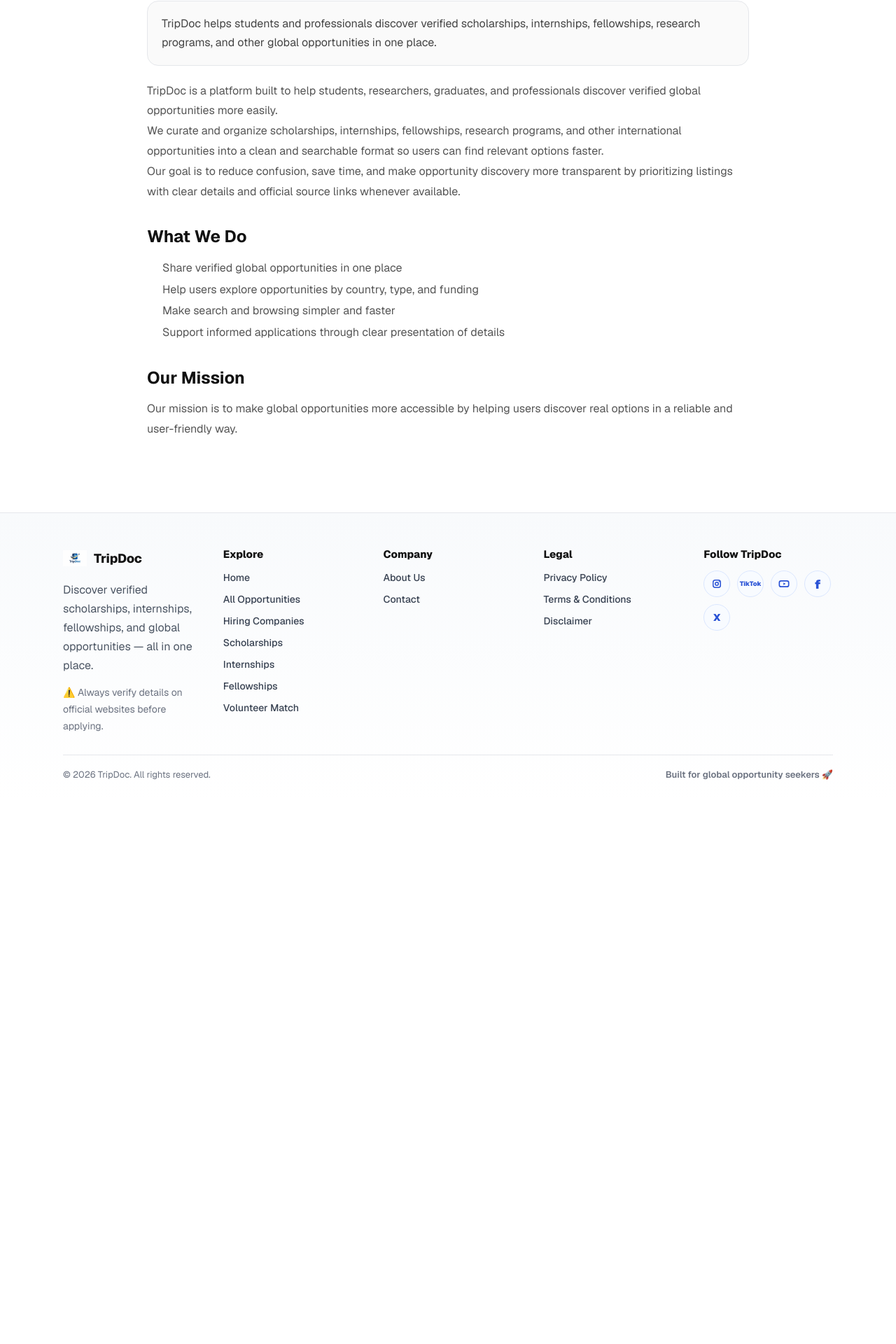
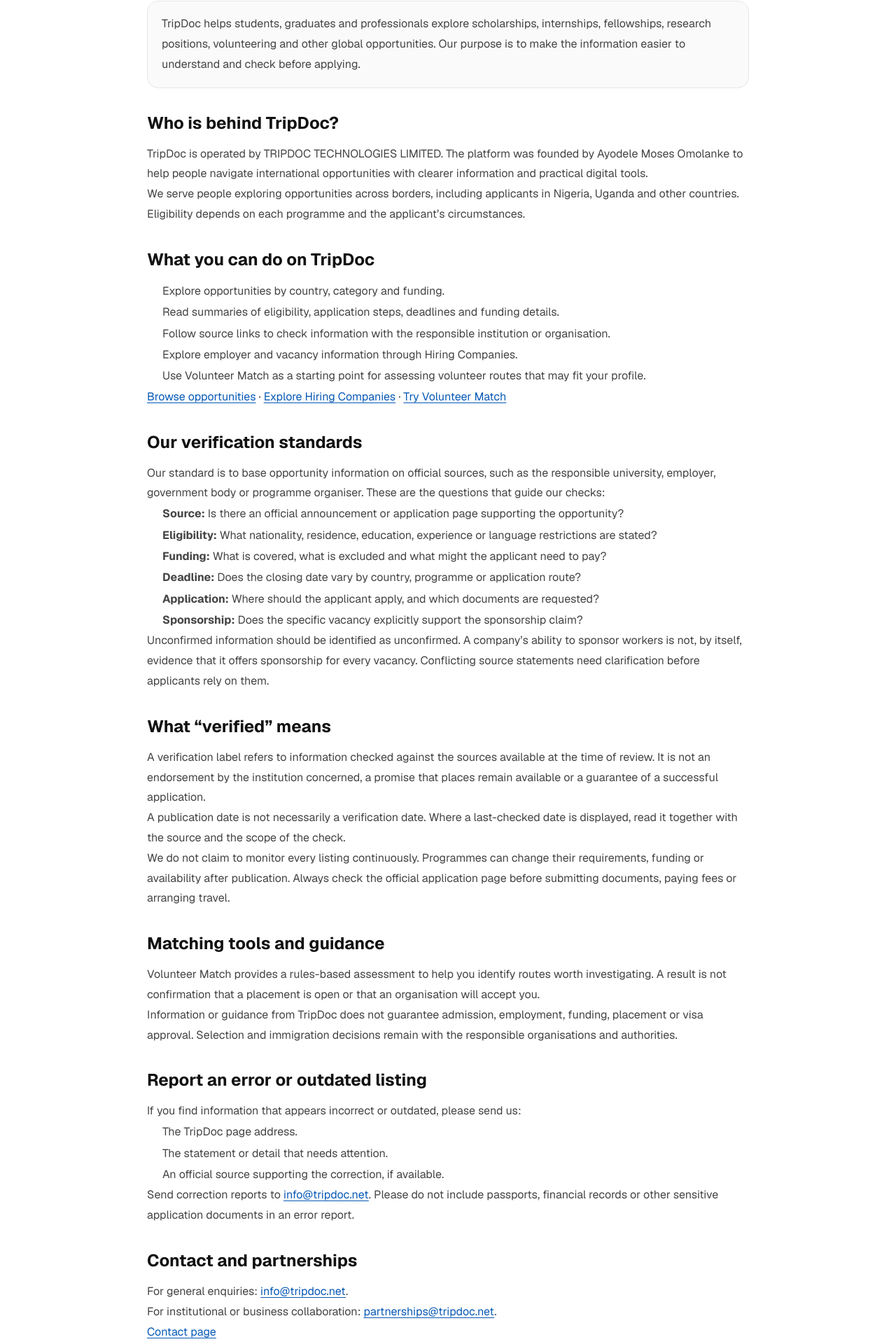
Before and after one commit to triipdoc/tripdoc-app, a Next.js app: page /about in a window 1280 px wide. Shown: the part 201-2121 px from the top of the page at 70% size. Before the commit the page ends 1345 px from the top, so only its background shows below. Built offline with nearby package versions, Linux system fonts and the light colour scheme.

Commit message:
Clarify TripDoc identity and verification standards

```diff
--- a/app/about/page.tsx
+++ b/app/about/page.tsx
@@ -1,15 +1,75 @@
 import type { Metadata } from "next";
 
+const PAGE_URL = "https://app.tripdoc.net/about";
+
 export const metadata: Metadata = {
-  title: "About Us",
+  title: {
+    absolute: "About TripDoc | Our Purpose and Verification Standards",
+  },
   description:
-    "Learn more about TripDoc and how we help students and professionals discover verified global opportunities.",
+    "Learn who operates TripDoc, how we assess global opportunities, what verification means and how to report information that needs correcting.",
+  alternates: {
+    canonical: PAGE_URL,
+  },
+  openGraph: {
+    title: "About TripDoc",
+    description:
+      "Our purpose, verification standards and approach to helping people explore global opportunities.",
+    url: PAGE_URL,
+    siteName: "TripDoc",
+    type: "website",
+  },
+  twitter: {
+    card: "summary",
+    title: "About TripDoc",
+    description:
+      "Meet the platform and understand our verification standards, limitations and corrections process.",
+  },
+};
+
+const paragraphStyle = {
+  color: "#444",
+  lineHeight: 1.8,
+  fontSize: 16,
+};
+
+const headingStyle = {
+  fontSize: 24,
+  fontWeight: 700,
+  marginTop: 32,
+  marginBottom: 12,
+};
+
+const listStyle = {
+  color: "#444",
+  lineHeight: 1.9,
+  paddingLeft: 22,
+};
+
+const linkStyle = {
+  color: "#0759b5",
+  textDecoration: "underline",
+  textUnderlineOffset: 3,
 };
 
 export default function AboutPage() {
   return (
-    <main style={{ maxWidth: 900, margin: "0 auto", padding: "32px 20px 48px" }}>
-      <h1 style={{ fontSize: 36, fontWeight: 800, marginBottom: 16 }}>About TripDoc</h1>
+    <main
+      style={{
+        maxWidth: 900,
+        margin: "0 auto",
+        padding: "32px 20px 48px",
+      }}
+    >
+      <h1
+        style={{
+          fontSize: 36,
+          fontWeight: 800,
+          marginBottom: 16,
+        }}
+      >
+        About TripDoc
+      </h1>
 
       <div
         style={{
@@ -20,48 +80,197 @@
           marginBottom: 22,
         }}
       >
-  <p style={{ margin: 0, color: "#444", lineHeight: 1.7, fontSize: 16 }}>
-    TripDoc helps students and professionals discover verified scholarships,
-    internships, fellowships, research programs, and other global opportunities
-    in one place.
+        <p style={{ ...paragraphStyle, margin: 0 }}>
+          TripDoc helps students, graduates and professionals explore
+          scholarships, internships, fellowships, research positions,
+          volunteering and other global opportunities. Our purpose is
+          to make the information easier to understand and check
+          before applying.
         </p>
       </div>
 
-      <p style={{ color: "#555", lineHeight: 1.8, fontSize: 16 }}>
-        TripDoc is a platform built to help students, researchers, graduates, and
-        professionals discover verified global opportunities more easily.
+      <h2 style={headingStyle}>Who is behind TripDoc?</h2>
+
+      <p style={paragraphStyle}>
+        TripDoc is operated by TRIPDOC TECHNOLOGIES LIMITED.
+        The platform was founded by Ayodele Moses Omolanke to help
+        people navigate international opportunities with clearer
+        information and practical digital tools.
       </p>
 
-      <p style={{ color: "#555", lineHeight: 1.8, fontSize: 16 }}>
-        We curate and organize scholarships, internships, fellowships, research
-        programs, and other international opportunities into a clean and searchable
-        format so users can find relevant options faster.
+      <p style={paragraphStyle}>
+        We serve people exploring opportunities across borders,
+        including applicants in Nigeria, Uganda and other countries.
+        Eligibility depends on each programme and the applicant’s
+        circumstances.
       </p>
 
-      <p style={{ color: "#555", lineHeight: 1.8, fontSize: 16 }}>
-        Our goal is to reduce confusion, save time, and make opportunity discovery
-        more transparent by prioritizing listings with clear details and official
-        source links whenever available.
+      <h2 style={headingStyle}>What you can do on TripDoc</h2>
+
+      <ul style={listStyle}>
+        <li>
+          Explore opportunities by country, category and funding.
+        </li>
+        <li>
+          Read summaries of eligibility, application steps, deadlines
+          and funding details.
+        </li>
+        <li>
+          Follow source links to check information with the
+          responsible institution or organisation.
+        </li>
+        <li>
+          Explore employer and vacancy information through Hiring
+          Companies.
+        </li>
+        <li>
+          Use Volunteer Match as a starting point for assessing
+          volunteer routes that may fit your profile.
+        </li>
+      </ul>
+
+      <p style={paragraphStyle}>
+        <a href="/programs" style={linkStyle}>
+          Browse opportunities
+        </a>
+        {" · "}
+        <a href="/hiring-companies" style={linkStyle}>
+          Explore Hiring Companies
+        </a>
+        {" · "}
+        <a href="/volunteer-match" style={linkStyle}>
+          Try Volunteer Match
+        </a>
       </p>
 
-      <h2 style={{ fontSize: 24, fontWeight: 700, marginTop: 32, marginBottom: 12 }}>
-        What We Do
-      </h2>
+      <h2 style={headingStyle}>Our verification standards</h2>
 
-      <ul style={{ color: "#555", lineHeight: 1.9, paddingLeft: 22 }}>
-        <li>Share verified global opportunities in one place</li>
-        <li>Help users explore opportunities by country, type, and funding</li>
-        <li>Make search and browsing simpler and faster</li>
-        <li>Support informed applications through clear presentation of details</li>
+      <p style={paragraphStyle}>
+        Our standard is to base opportunity information on official
+        sources, such as the responsible university, employer,
+        government body or programme organiser. These are the
+        questions that guide our checks:
+      </p>
+
+      <ul style={listStyle}>
+        <li>
+          <strong>Source:</strong> Is there an official announcement
+          or application page supporting the opportunity?
+        </li>
+        <li>
+          <strong>Eligibility:</strong> What nationality, residence,
+          education, experience or language restrictions are stated?
+        </li>
+        <li>
+          <strong>Funding:</strong> What is covered, what is excluded
+          and what might the applicant need to pay?
+        </li>
+        <li>
+          <strong>Deadline:</strong> Does the closing date vary by
+          country, programme or application route?
+        </li>
+        <li>
+          <strong>Application:</strong> Where should the applicant
+          apply, and which documents are requested?
+        </li>
+        <li>
+          <strong>Sponsorship:</strong> Does the specific vacancy
+          explicitly support the sponsorship claim?
+        </li>
       </ul>
 
-      <h2 style={{ fontSize: 24, fontWeight: 700, marginTop: 32, marginBottom: 12 }}>
-        Our Mission
-      </h2>
+      <p style={paragraphStyle}>
+        Unconfirmed information should be identified as unconfirmed.
+        A company’s ability to sponsor workers is not, by itself,
+        evidence that it offers sponsorship for every vacancy.
+        Conflicting source statements need clarification before
+        applicants rely on them.
+      </p>
 
-      <p style={{ color: "#555", lineHeight: 1.8, fontSize: 16 }}>
-        Our mission is to make global opportunities more accessible by helping users
-        discover real options in a reliable and user-friendly way.
+      <h2 style={headingStyle}>What “verified” means</h2>
+
+      <p style={paragraphStyle}>
+        A verification label refers to information checked against
+        the sources available at the time of review. It is not an
+        endorsement by the institution concerned, a promise that
+        places remain available or a guarantee of a successful
+        application.
+      </p>
+
+      <p style={paragraphStyle}>
+        A publication date is not necessarily a verification date.
+        Where a last-checked date is displayed, read it together
+        with the source and the scope of the check.
+      </p>
+
+      <p style={paragraphStyle}>
+        We do not claim to monitor every listing continuously.
+        Programmes can change their requirements, funding or
+        availability after publication. Always check the official
+        application page before submitting documents, paying fees
+        or arranging travel.
+      </p>
+
+      <h2 style={headingStyle}>Matching tools and guidance</h2>
+
+      <p style={paragraphStyle}>
+        Volunteer Match provides a rules-based assessment to help
+        you identify routes worth investigating. A result is not
+        confirmation that a placement is open or that an organisation
+        will accept you.
+      </p>
+
+      <p style={paragraphStyle}>
+        Information or guidance from TripDoc does not guarantee
+        admission, employment, funding, placement or visa approval.
+        Selection and immigration decisions remain with the
+        responsible organisations and authorities.
+      </p>
+
+      <h2 style={headingStyle}>Report an error or outdated listing</h2>
+
+      <p style={paragraphStyle}>
+        If you find information that appears incorrect or outdated,
+        please send us:
+      </p>
+
+      <ul style={listStyle}>
+        <li>The TripDoc page address.</li>
+        <li>The statement or detail that needs attention.</li>
+        <li>An official source supporting the correction, if available.</li>
+      </ul>
+
+      <p style={paragraphStyle}>
+        Send correction reports to{" "}
+        <a href="mailto:info@tripdoc.net" style={linkStyle}>
+          info@tripdoc.net
+        </a>
+        . Please do not include passports, financial records or
+        other sensitive application documents in an error report.
+      </p>
+
+      <h2 style={headingStyle}>Contact and partnerships</h2>
+
+      <p style={paragraphStyle}>
+        For general enquiries:{" "}
+        <a href="mailto:info@tripdoc.net" style={linkStyle}>
+          info@tripdoc.net
+        </a>
+        .
+      </p>
+
+      <p style={paragraphStyle}>
+        For institutional or business collaboration:{" "}
+        <a href="mailto:partnerships@tripdoc.net" style={linkStyle}>
+          partnerships@tripdoc.net
+        </a>
+        .
+      </p>
+
+      <p style={paragraphStyle}>
+        <a href="/contact" style={linkStyle}>
+          Contact page
+        </a>
       </p>
     </main>
   );
```
Lines whose indentation alone changed are shown as unchanged.
